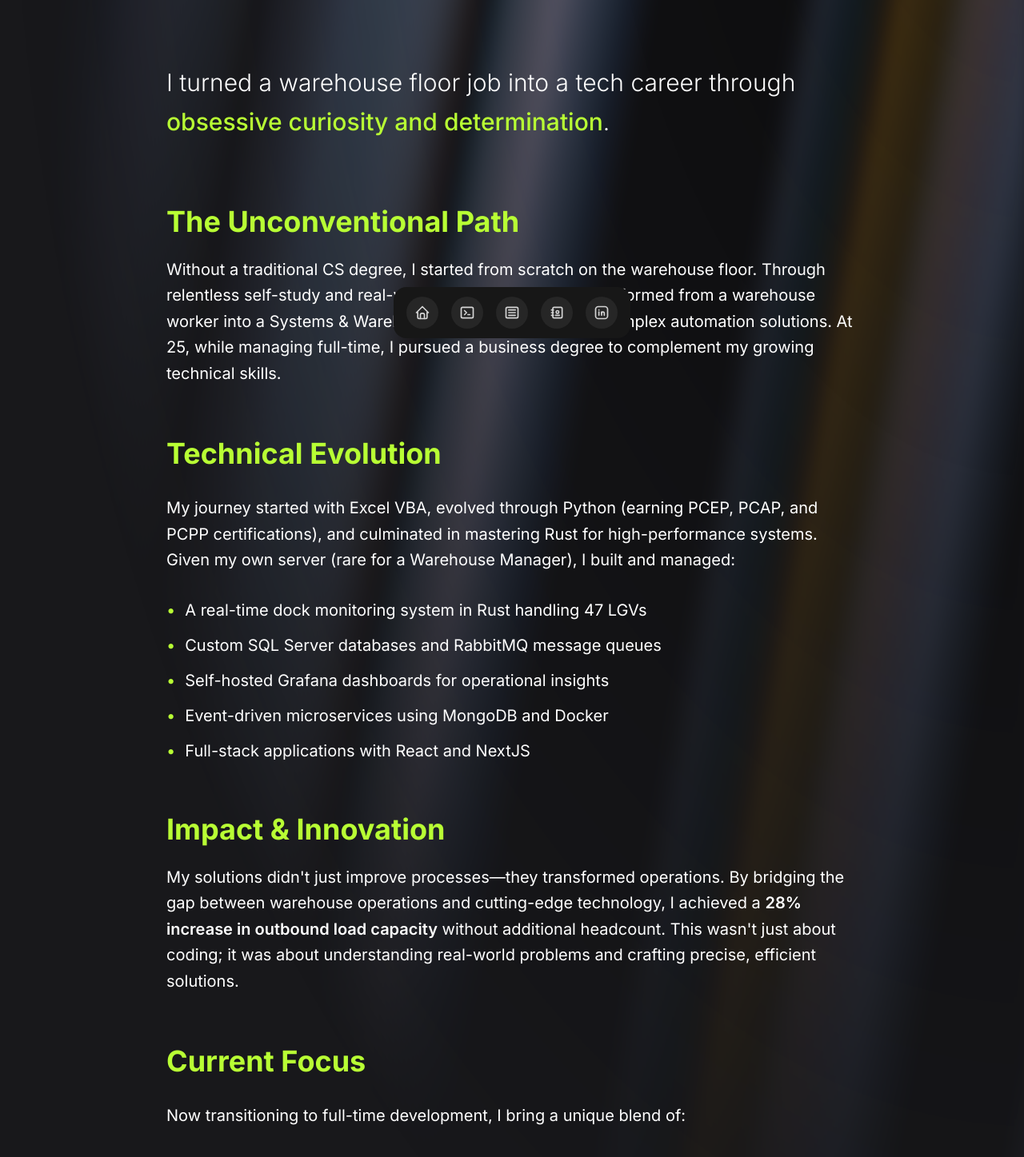
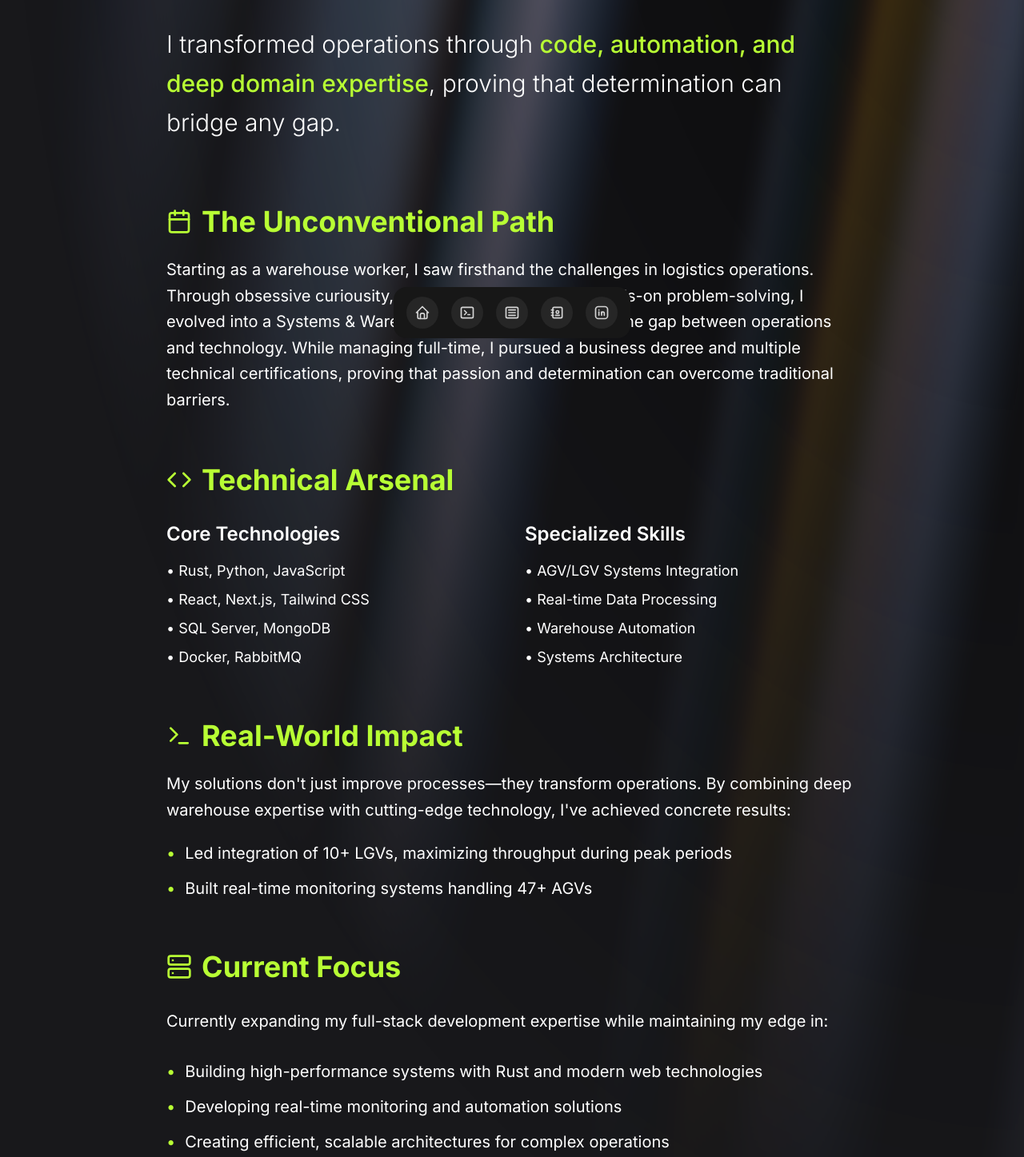
Before and after one commit to chazwilder/personal-blog, a Next.js app: page /about in a window 1280 px wide. Shown: the part 361-1808 px from the top of the page at 80% size. Built offline with nearby package versions, Linux system fonts and the light colour scheme.

Commit message:
About Page Better Copy

```diff
--- a/app/(marketing)/about/page.tsx
+++ b/app/(marketing)/about/page.tsx
@@ -1,113 +1,139 @@
+import { Calendar, Code, Server, Terminal } from "lucide-react";
+
 const About = () => {
   return (
     <section className="relative min-h-screen max-w-4xl mx-auto dark:text-white">
       {/* Hero Section */}
-      <div className="container mx-auto px-4 pt-20 gap-8">
+      <div className="container mx-auto px-4 pt-20">
         <div className="max-w-4xl mx-auto space-y-6">
           <h1 className="font-extrabold text-6xl md:text-7xl tracking-tight uppercase">
             <span className="text-main">From Warehouse Floor</span>
             <br />
             <span className="text-black dark:text-white">
-              to Full-Stack Innovation
+              to Full Stack Innovation
             </span>
           </h1>
-          <div className="w-full flex flex-row">
-            <p className="text-3xl font-light mt-12 leading-relaxed">
-              I turned a warehouse floor job into a tech career through{" "}
+          <p className="text-3xl font-light mt-8 leading-relaxed">
+            I transformed operations through{" "}
             <span className="text-main font-medium">
-                obsessive curiosity and determination
+              code, automation, and deep domain expertise
             </span>
-              .
+            , proving that determination can bridge any gap.
           </p>
-          </div>
         </div>
       </div>
 
       {/* Content Sections */}
       <div className="container mx-auto px-4 pt-20 max-w-4xl space-y-16">
-        {/* The Unconventional Path */}
+        {/* Journey */}
         <div className="space-y-6">
-          <h2 className="text-main text-4xl font-bold">
+          <h2 className="text-main text-4xl font-bold flex items-center gap-3">
+            <Calendar className="h-8 w-8" />
             The Unconventional Path
           </h2>
           <p className="text-xl leading-relaxed">
-            Without a traditional CS degree, I started from scratch on the
-            warehouse floor. Through relentless self-study and real-world
-            problem-solving, I transformed from a warehouse worker into a
-            Systems & Warehouse Manager who codes complex automation solutions.
-            At 25, while managing full-time, I pursued a business degree to
-            complement my growing technical skills.
+            Starting as a warehouse worker, I saw firsthand the challenges in
+            logistics operations. Through obsessive curiousity, relentless
+            self-study and hands-on problem-solving, I evolved into a Systems &
+            Warehouse Manager who bridges the gap between operations and
+            technology. While managing full-time, I pursued a business degree
+            and multiple technical certifications, proving that passion and
+            determination can overcome traditional barriers.
           </p>
         </div>
 
-        {/* Technical Evolution */}
+        {/* Technical Expertise */}
         <div className="space-y-8">
-          <h2 className="text-main text-4xl font-bold">Technical Evolution</h2>
+          <h2 className="text-main text-4xl font-bold flex items-center gap-3">
+            <Code className="h-8 w-8" />
+            Technical Arsenal
+          </h2>
+          <div className="grid grid-cols-1 md:grid-cols-2 gap-8">
+            <div className="space-y-4">
+              <h3 className="text-2xl font-semibold">Core Technologies</h3>
+              <ul className="space-y-2 text-lg">
+                <li>• Rust, Python, JavaScript</li>
+                <li>• React, Next.js, Tailwind CSS</li>
+                <li>• SQL Server, MongoDB</li>
+                <li>• Docker, RabbitMQ</li>
+              </ul>
+            </div>
+            <div className="space-y-4">
+              <h3 className="text-2xl font-semibold">Specialized Skills</h3>
+              <ul className="space-y-2 text-lg">
+                <li>• AGV/LGV Systems Integration</li>
+                <li>• Real-time Data Processing</li>
+                <li>• Warehouse Automation</li>
+                <li>• Systems Architecture</li>
+              </ul>
+            </div>
+          </div>
+        </div>
+
+        {/* Impact */}
+        <div className="space-y-6">
+          <h2 className="text-main text-4xl font-bold flex items-center gap-3">
+            <Terminal className="h-8 w-8" />
+            Real-World Impact
+          </h2>
           <p className="text-xl leading-relaxed">
-            My journey started with Excel VBA, evolved through Python (earning
-            PCEP, PCAP, and PCPP certifications), and culminated in mastering
-            Rust for high-performance systems. Given my own server (rare for a
-            Warehouse Manager), I built and managed:
+            My solutions don't just improve processes—they transform operations.
+            By combining deep warehouse expertise with cutting-edge technology,
+            I've achieved concrete results:
           </p>
           <ul className="text-xl space-y-4 list-none">
-            {[
-              "A real-time dock monitoring system in Rust handling 47 LGVs",
-              "Custom SQL Server databases and RabbitMQ message queues",
-              "Self-hosted Grafana dashboards for operational insights",
-              "Event-driven microservices using MongoDB and Docker",
-              "Full-stack applications with React and NextJS",
-            ].map((item, index) => (
-              <li key={index} className="flex items-center space-x-3">
+            <li className="flex items-center space-x-3">
               <span className="text-main">•</span>
-                <span>{item}</span>
+              <span>
+                Led integration of 10+ LGVs, maximizing throughput during peak
+                periods
+              </span>
             </li>
-            ))}
+            <li className="flex items-center space-x-3">
+              <span className="text-main">•</span>
+              <span>Built real-time monitoring systems handling 47+ AGVs</span>
+            </li>
           </ul>
-        </div>
-
-        {/* Impact & Innovation */}
-        <div className="space-y-6">
-          <h2 className="text-main text-4xl font-bold">Impact & Innovation</h2>
-          <p className="text-xl leading-relaxed">
-            My solutions didn't just improve processes—they transformed
-            operations. By bridging the gap between warehouse operations and
-            cutting-edge technology, I achieved a{" "}
-            <span className="font-semibold">
-              28% increase in outbound load capacity
-            </span>{" "}
-            without additional headcount. This wasn't just about coding; it was
-            about understanding real-world problems and crafting precise,
-            efficient solutions.
-          </p>
         </div>
 
         {/* Current Focus */}
         <div className="space-y-8 pb-8">
-          <h2 className="text-main text-4xl font-bold">Current Focus</h2>
+          <h2 className="text-main text-4xl font-bold flex items-center gap-3">
+            <Server className="h-8 w-8" />
+            Current Focus
+          </h2>
           <p className="text-xl leading-relaxed">
-            Now transitioning to full-time development, I bring a unique blend
-            of:
+            Currently expanding my full-stack development expertise while
+            maintaining my edge in:
           </p>
           <ul className="text-xl space-y-4 list-none">
-            {[
-              "Deep understanding of industrial operations",
-              "Proven ability to self-learn and master complex technologies",
-              "Experience building production-grade systems",
-              "Track record of delivering measurable business impact",
-            ].map((item, index) => (
-              <li key={index} className="flex items-center space-x-3">
+            <li className="flex items-center space-x-3">
               <span className="text-main">•</span>
-                <span>{item}</span>
+              <span>
+                Building high-performance systems with Rust and modern web
+                technologies
+              </span>
             </li>
-            ))}
+            <li className="flex items-center space-x-3">
+              <span className="text-main">•</span>
+              <span>
+                Developing real-time monitoring and automation solutions
+              </span>
+            </li>
+            <li className="flex items-center space-x-3">
+              <span className="text-main">•</span>
+              <span>
+                Creating efficient, scalable architectures for complex
+                operations
+              </span>
+            </li>
           </ul>
         </div>
 
         {/* Quote */}
         <blockquote className="text-2xl text-center italic text-main font-light max-w-3xl mx-auto pb-32">
-          "From warehouse automation to system architecture, I've proven that
-          determination and continuous learning can transform careers and
-          businesses alike."
+          "I combine deep operational knowledge with technical expertise to
+          build solutions that transform how warehouses work."
         </blockquote>
       </div>
     </section>
```
Lines whose indentation alone changed are shown as unchanged.
